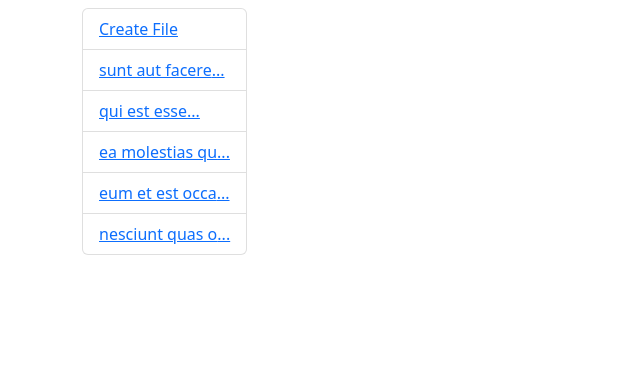
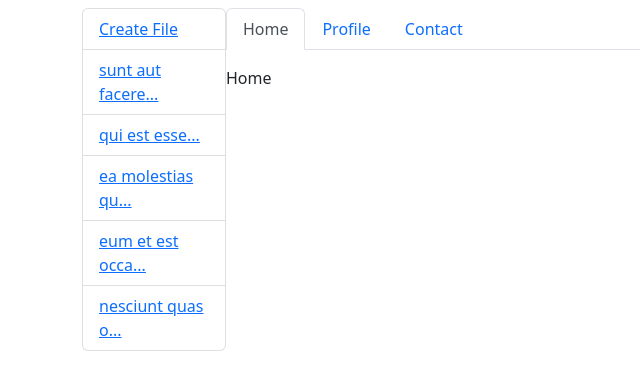
Before and after one commit to ZahraBahmanpour/react-redux-toolkit-text-editor, a React (Create React App) app: page / in a window 1280 px wide. Shown: the top 390 px of the page, without its empty margins (0-640 px from the left). Built offline with nearby package versions, Linux system fonts and the light colour scheme.

Commit message:
add mock tabs

```diff
--- /dev/null
+++ b/src/components/tabs/Tabs.js
@@ -0,0 +1,24 @@
+import { Tabs as Tabbs, Tab } from "react-bootstrap";
+function Tabs() {
+  return (
+    <div style={{ width: "100%" }}>
+      <Tabbs
+        id="controlled-tab-example"
+        defaultActiveKey="home"
+        className="mb-3"
+      >
+        <Tab eventKey="home" title="Home">
+          Home
+        </Tab>
+        <Tab eventKey="profile" title="Profile">
+          Profile
+        </Tab>
+        <Tab eventKey="contact" title="Contact">
+          Contact
+        </Tab>
+      </Tabbs>
+    </div>
+  );
+}
+
+export default Tabs;
--- a/src/pages/Home.js
+++ b/src/pages/Home.js
@@ -1,9 +1,11 @@
 import { Outlet } from "react-router-dom";
 import SideMenu from "../components/sideMenu/SideMenu";
+import Tabs from "../components/tabs/Tabs";
 function Home() {
   return (
     <div className="d-flex">
       <SideMenu />
+      <Tabs />
       <Outlet />
     </div>
   );
```
